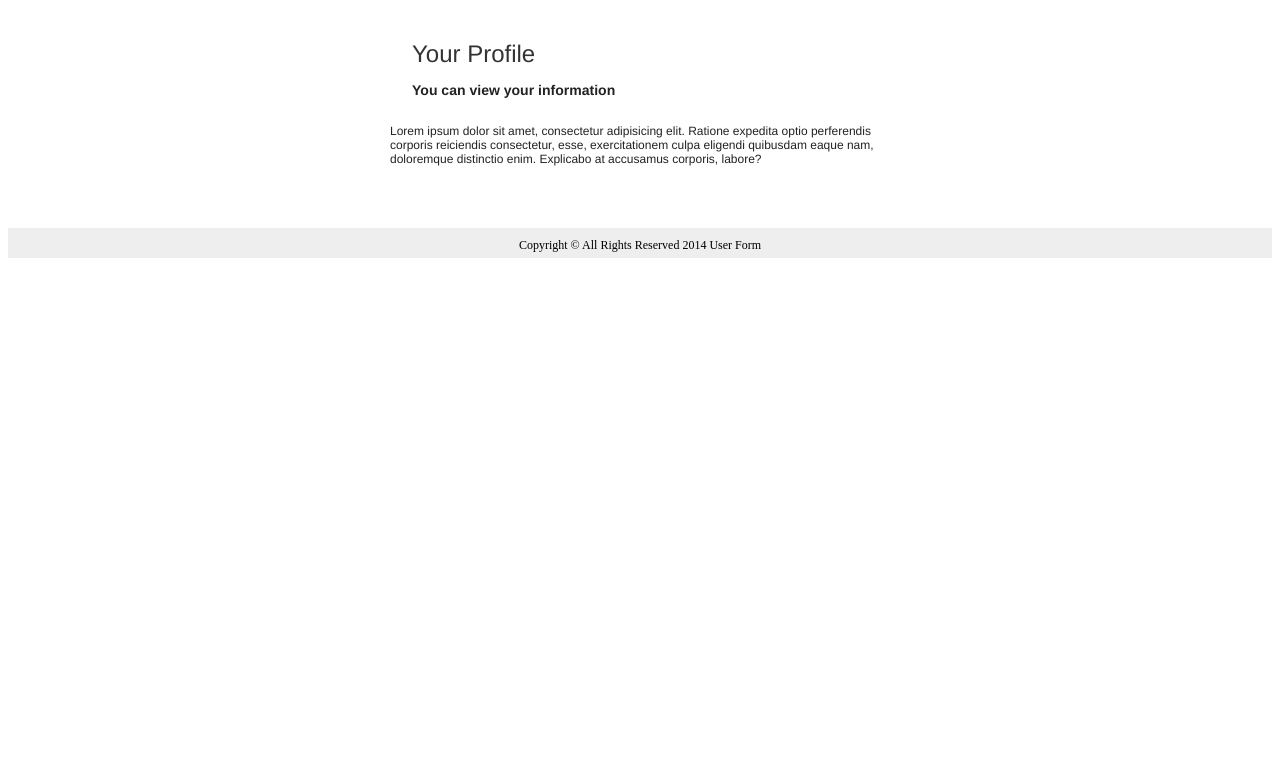
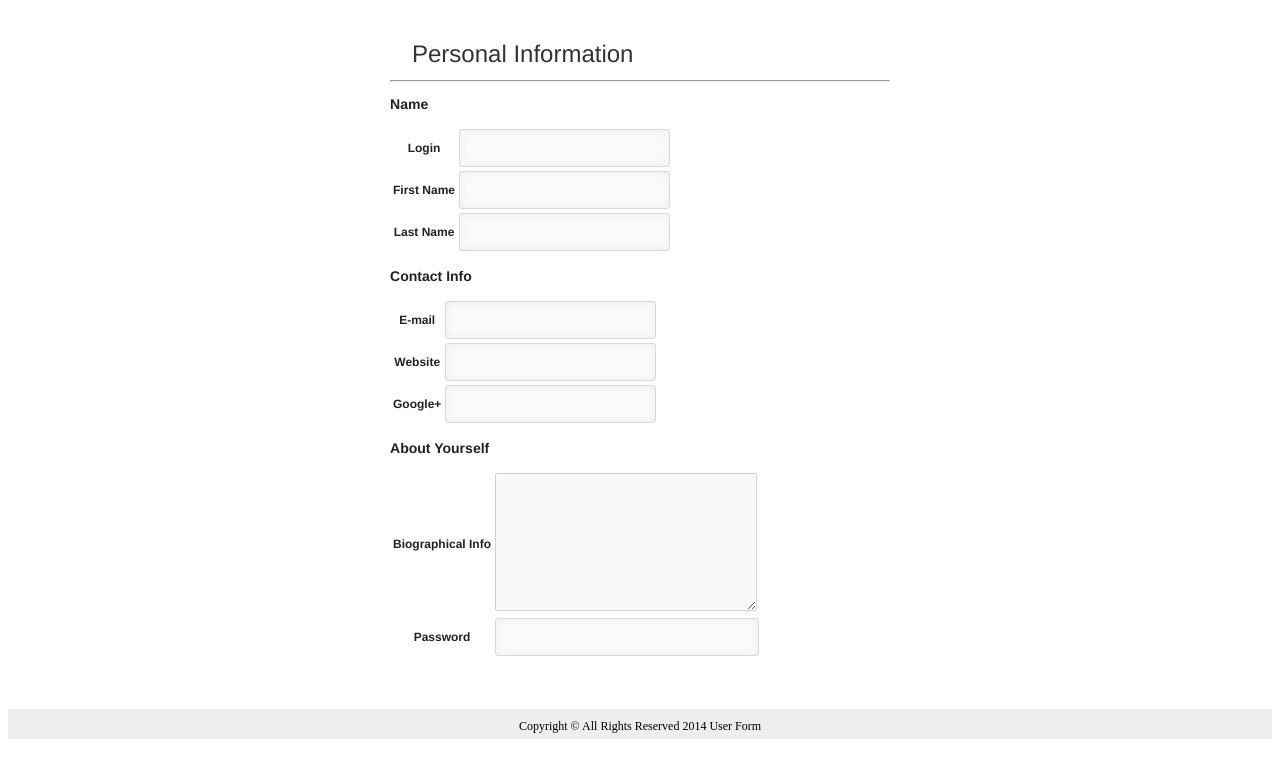
Before and after one commit to karmeljuk/user-form, a PHP site: page /result.php in a window 1280 px wide. Shown: the top 778 px of the page. Run offline with PHP 8.4, Linux system fonts and the light colour scheme; data that the repository does not hold is empty; some libraries are stand-ins or nearby versions.

Commit message:
personal info view

```diff
--- a/index.php
+++ b/index.php
@@ -74,7 +74,7 @@
                <label for="field12">
                     Additional Information
                </label>
-               <textarea rows="5" cols="70" name="information" id="field12"></textarea>
+               <textarea rows="5" class="field" name="information" id="field12"></textarea>
           </div>
 
           <div id="form-submit" class="field clearfix submit">
--- a/result.php
+++ b/result.php
@@ -2,18 +2,14 @@
 
 <div class="form-container">
 
-   <div class="title field">
-      <h2>Your Profile</h2>
-      <h3>You can view your information</h3>
-   </div>
-  <p>Lorem ipsum dolor sit amet, consectetur adipisicing elit. Ratione expedita optio perferendis corporis reiciendis consectetur, esse, exercitationem culpa eligendi quibusdam eaque nam, doloremque distinctio enim. Explicabo at accusamus corporis, labore?</p>
 
   <?php
 
   $con=mysqli_connect("localhost","form","form","form");
   // Check connection
-  if (mysqli_connect_errno()) {
-    echo "Failed to connect to MySQL: " . mysqli_connect_error();
+  if (mysqli_connect_errno())
+  {
+      echo "Failed to connect to MySQL: " . mysqli_connect_error();
   }
 
   // $query = "SELECT login,first_name FROM data";
@@ -26,34 +22,133 @@
 
   $result = mysqli_query($con,"SELECT * FROM data ORDER BY id DESC LIMIT 1");
 
-  // $row = mysqli_fetch_array($result);
-  //   echo $row['login'];
-  //   echo "<br>";
-  //   echo $row['first_name'];
-  //   echo "<br>";
-  //   echo $row['last_name'];
-  //   echo "<br>";
-  //   echo $row['email'];
-  //   echo "<br>";
-  //   echo $row['password'];
-  //   echo "<br>";
-  //   echo $row['website'];
-  //   echo "<br>";
-  //   echo $row['google_plus'];
-  //   echo "<br>";
 
-//   while($row = mysqli_fetch_array($result)) {
-//   echo $row[''] . "<br>";
-// }
+  $row = mysqli_fetch_array($result);
+
+  ?>
+
+  <div class="title field">
+      <h2>Personal Information</h2>
+  </div>
+  <hr>
+  <h3>Name</h3>
+  <table class="form-table">
+    <tbody>
+        <tr>
+            <th>
+                <label for="user_login">Login</label>
+            </th>
+            <td>
+                <input type="text" class="regular-text" disabled="disabled" value="<?=$row['login']; ?>" id="user_login" name="user_login">
+            </td>
+        </tr>
+
+        <tr>
+            <th>
+                <label for="first_name">First Name</label>
+            </th>
+            <td>
+                <input type="text" class="regular-text" disabled="disabled"  value="<?=$row['first_name']; ?>" id="first_name" name="first_name">
+            </td>
+        </tr>
+
+        <tr>
+            <th>
+                <label for="last_name">Last Name</label>
+            </th>
+            <td>
+                <input type="text" class="regular-text" disabled="disabled"  value="<?=$row['last_name']; ?>" id="last_name" name="last_name">
+            </td>
+        </tr>
+    </tbody>
+  </table>
+  <h3>Contact Info</h3>
+  <table class="form-table">
+    <tbody>
+        <tr>
+            <th>
+                <label for="email">E-mail</label>
+            </th>
+            <td>
+                <input type="text" class="regular-text ltr" disabled="disabled"  value="<?=$row['email']; ?>" id="email" name="email">
+            </td>
+        </tr>
+
+        <tr>
+            <th>
+                <label for="url">Website</label>
+            </th>
+            <td>
+                <input type="text" class="regular-text code" disabled="disabled"  value="<?=$row['website']; ?>" id="url" name="url">
+            </td>
+        </tr>
+        <tr>
+            <th>
+                <label for="jabber">Google+</label>
+            </th>
+            <td>
+                <input type="text" class="regular-text" disabled="disabled"  value="<?=$row['google_plus']; ?>" id="google_plus" name="google_plus">
+            </td>
+        </tr>
+    </tbody>
+  </table>
+  <h3>About Yourself</h3>
+  <table class="form-table">
+    <tbody>
+        <tr>
+            <th>
+                <label for="description">Biographical Info</label>
+            </th>
+            <td>
+                <textarea cols="30" rows="5" id="description" disabled="disabled"  name="description"><?=$row['information']; ?></textarea>
+            </td>
+        </tr>
+
+        <tr id="password">
+            <th>
+                <label for="pass1">Password</label>
+            </th>
+            <td>
+                <input type="password" autocomplete="off" disabled="disabled"  value="<?=$row['password']; ?>" size="16" class="regular-text" id="password" name="password">
+            </td>
+        </tr>
+    </tbody>
+</table>
+
+<?php
 
 
-  while ($row = mysqli_fetch_array($result)) {
-    echo '<ul>';
-    foreach($row as $field) {
-        echo '<li>' . htmlspecialchars($field) . '</li>';
-    }
-    echo '</ul>';
-}
+      // echo $row['login'];
+      // echo "<br>";
+      // echo $row['first_name'];
+      // echo "<br>";
+      // echo $row['last_name'];
+      // echo "<br>";
+      // echo $row['email'];
+      // echo "<br>";
+      // echo $row['password'];
+      // echo "<br>";
+      // echo $row['website'];
+      // echo "<br>";
+      // echo $row['google_plus'];
+      // echo "<br>";
+
+
+
+  // while($row = mysqli_fetch_array($result))
+  // {
+  //     echo $row[''] . "<br>";
+  // }
+
+
+  // while ($row = mysqli_fetch_array($result)) {
+  //   echo '<ul>';
+  //   foreach($row as $field) {
+  //       echo '<li>' . htmlspecialchars($field) . '</li>';
+  //   }
+  //   echo '</ul>';
+  // }
+
 
   mysqli_close($con);
 
```
Also changed, not shown: form.php (+6 -5 lines).
